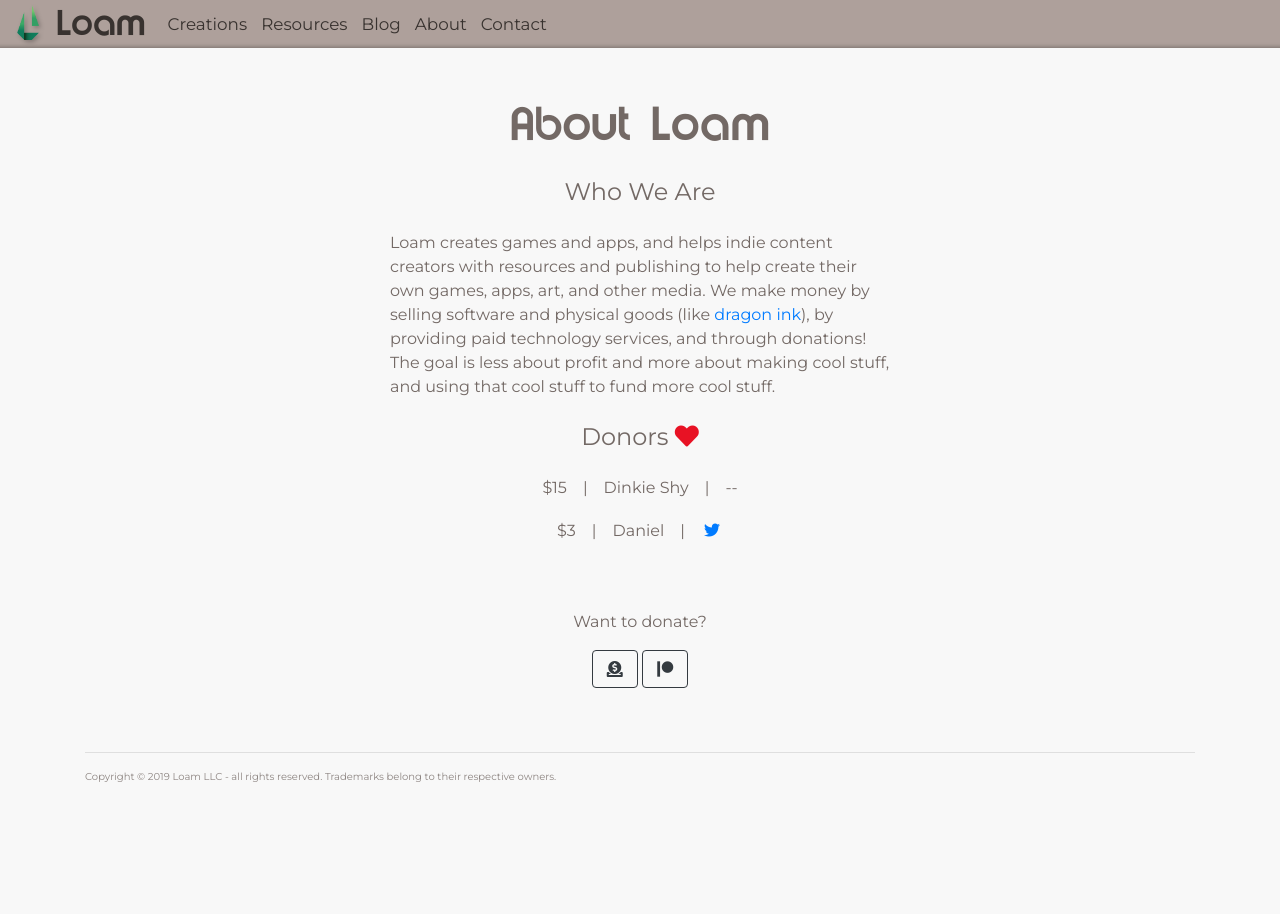
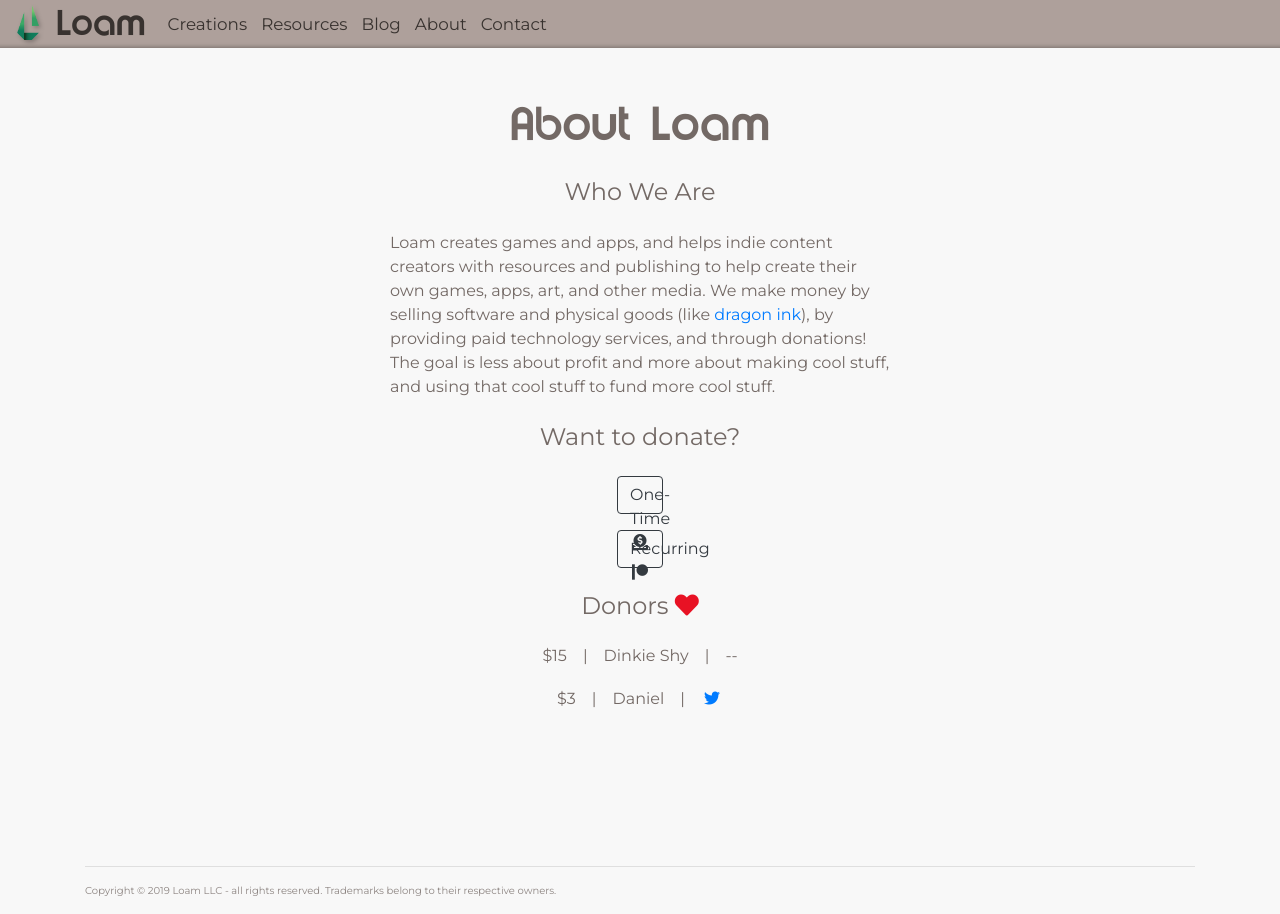
Before and after one commit to LoamNet/net.loam.www, a Jekyll site: the page built from about/index.html, in a window 1280 px wide. Built offline with Jekyll 4.4.1, drawn with Linux system fonts in a browser that asks for light colours; nearby versions of some CDN libraries.

Commit message:
= Updated about layout with donors being more prominent

```diff
--- a/about/index.html
+++ b/about/index.html
@@ -12,11 +12,12 @@
 	<!--p>Even tho we're not a non-profit, we want to be fully transparente about our income and expensesamong other things. Hopefully this will provide insight into the flexibiltiy we do and don't have, and how we operate!</p-->
 </div>
 
+<h2 class="loam-section-title">Want to donate?</h2>
+<p><a class="btn btn-outline-dark loam-social loam-social-donate" href="https://ko-fi.com/loamnet">One-Time <i class="fas fa-donate"></i></a></p>
+<p><a class="btn btn-outline-dark loam-social loam-social-patreon" href="https://www.patreon.com/loam">Recurring <i class="fab fa-patreon"></i></a></p>
+
 <h2 class="loam-section-title">Donors <i class="fas fa-heart" style="color: #E81224;" aria-hidden="true"></i></h2>
 <p>$15&emsp;|&emsp;Dinkie Shy&emsp;|&emsp;--</p>
 <p>$3&emsp;|&emsp;Daniel&emsp;|&emsp;<a href="https://twitter.com/The_3Dan" class="item"><i class="fab fa-twitter" aria-hidden="true"></i></a></p>
 <br/>
 <br/>
-<p>Want to donate?</p>
-<a class="btn btn-outline-dark loam-social loam-social-donate" href="https://ko-fi.com/loamnet"><i class="fas fa-donate"></i></a>
-<a class="btn btn-outline-dark loam-social loam-social-patreon" href="https://www.patreon.com/loam"><i class="fab fa-patreon"></i></a>
```
